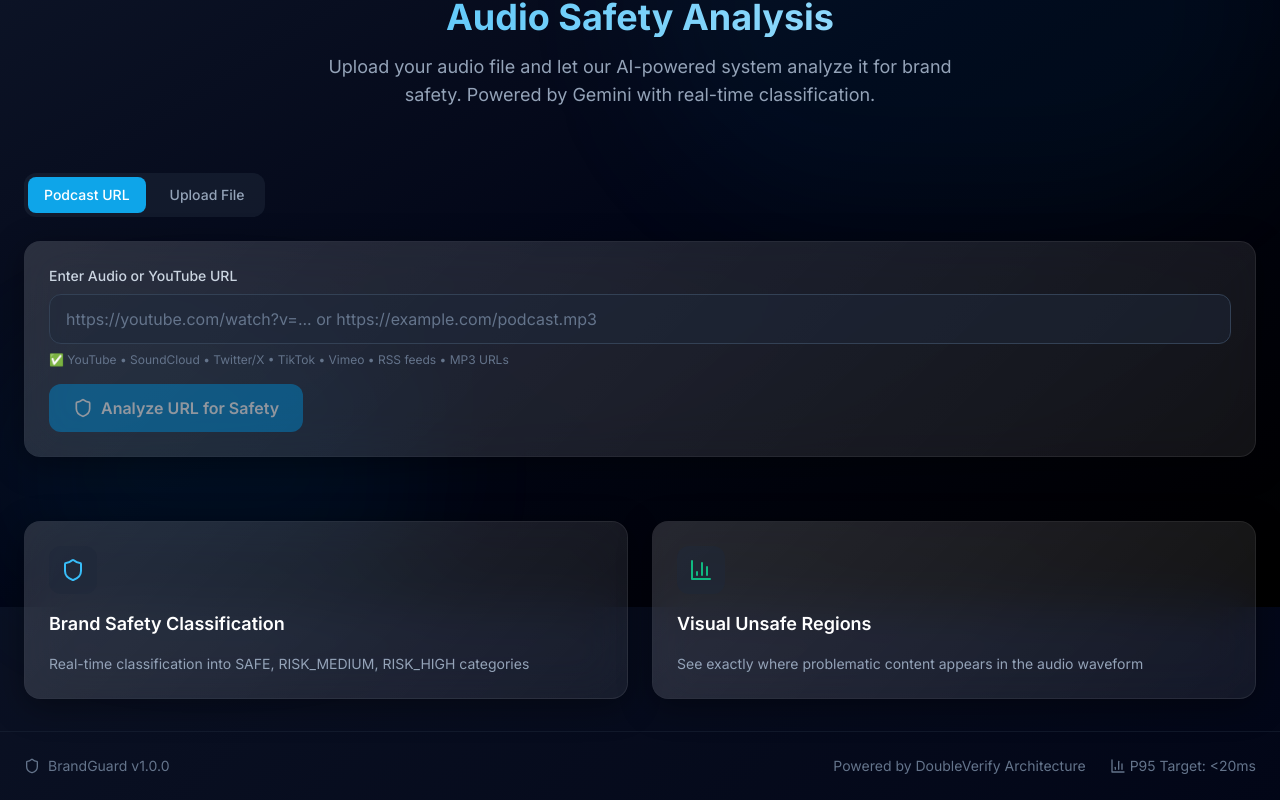
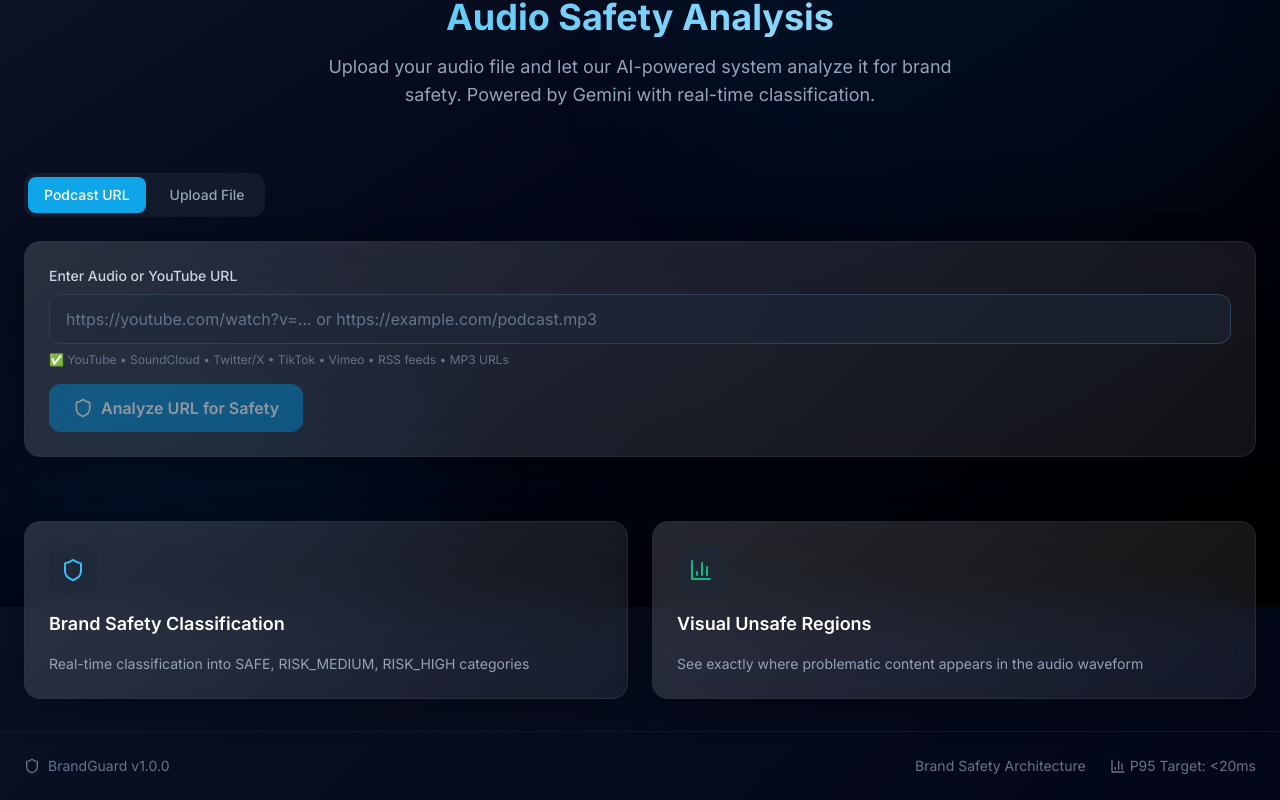
Before and after one commit to DivyamK1234/BrandGuard, a Next.js app in the folder frontend/: page / in a window 1280 px wide. Shown: the part 193-993 px from the top of the page. Built offline with nearby package versions, Linux system fonts and the light colour scheme.

Commit message:
Name changes

```diff
--- a/frontend/app/layout.tsx
+++ b/frontend/app/layout.tsx
@@ -11,7 +11,7 @@ export const metadata: Metadata = {
     title: 'BrandGuard | Audio Safety Verification',
     description: 'AI-powered audio content classification for brand safety in digital advertising',
     keywords: ['brand safety', 'audio verification', 'ad tech', 'AI', 'content moderation'],
-    authors: [{ name: 'DoubleVerify' }],
+    authors: [{ name: 'BrandGuard' }],
     openGraph: {
         title: 'BrandGuard | Audio Safety Verification',
         description: 'AI-powered audio content classification for brand safety',
--- a/frontend/app/page.tsx
+++ b/frontend/app/page.tsx
@@ -101,7 +101,7 @@ export default function Home() {
                             <span>BrandGuard v1.0.0</span>
                         </div>
                         <div className="flex items-center gap-6">
-                            <span>Powered by DoubleVerify Architecture</span>
+                            <span>Brand Safety Architecture</span>
                             <span className="flex items-center gap-1">
                                 <BarChart3 className="w-4 h-4" />
                                 P95 Target: &lt;20ms
@@ -160,7 +160,7 @@ function DemoClientView() {
 }
 
 /**
- * Admin Console View - The "DoubleVerify" Experience
+ * Admin Console View - Override Management
  *
  * Features:
  * - Override table with search/filter
--- a/frontend/components/AdminConsole.tsx
+++ b/frontend/components/AdminConsole.tsx
@@ -3,7 +3,7 @@
 /**
  * AdminConsole Component
  *
- * The "DoubleVerify" experience for managing manual overrides.
+ * Admin console for managing manual overrides.
  *
  * Features:
  * - Override table with pagination and search
```
Also changed, not shown: 2 other files (tests, documents, lock files or other folders).
